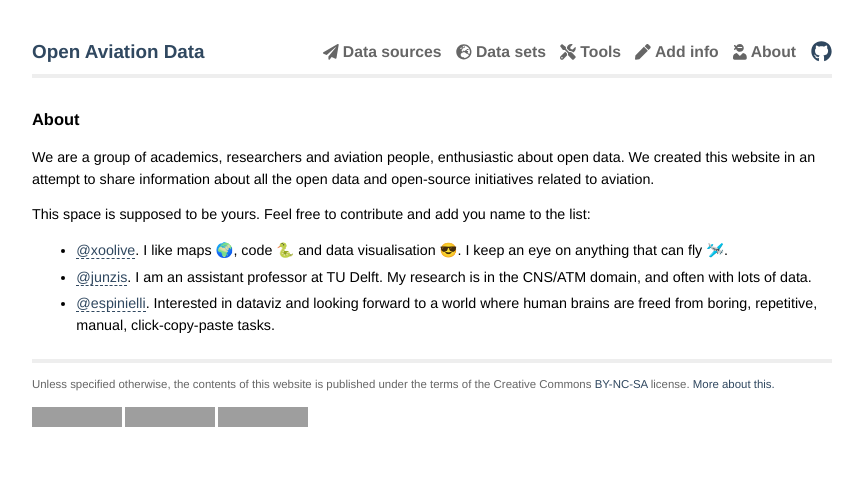
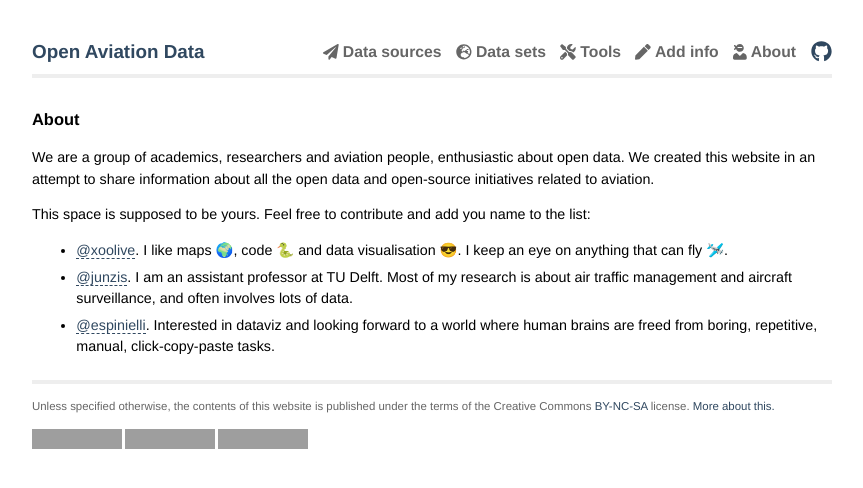
Before and after one commit to open-aviation/atmdata, a Jekyll site: the page built from _pages/about.md, in a window 1280 px wide, cut to the strip 0-488 px from the top of the page. Shown: the whole strip, without its empty margins (208-1071 px from the left). Built offline with Jekyll 4.4.1, drawn with Linux system fonts in a browser that asks for light colours; nearby versions of some CDN libraries; grey boxes are pictures that could not be loaded.

Commit message:
about page

```diff
--- a/_pages/about.md
+++ b/_pages/about.md
@@ -9,5 +9,5 @@ We are a group of academics, researchers and aviation people, enthusiastic about
 This space is supposed to be yours. Feel free to contribute and add you name to the list:
 
 - [@xoolive](https://github.com/xoolive). I like maps 🌍, code 🐍 and data visualisation 😎. I keep an eye on anything that can fly 🛩️.
-- [@junzis](https://github.com/junzis/). I am an assistant professor at TU Delft. My research is in the CNS/ATM domain, and often with lots of data.
+- [@junzis](https://github.com/junzis/). I am an assistant professor at TU Delft. Most of my research is about air traffic management and aircraft surveillance, and often involves lots of data.
 - [@espinielli](https://github.com/espinielli/). Interested in dataviz and looking forward to a world where human brains are freed from boring, repetitive, manual, click-copy-paste tasks.
```
